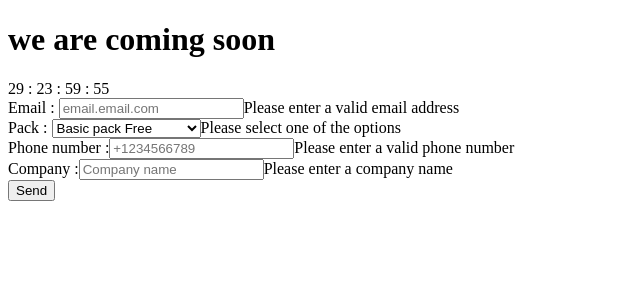
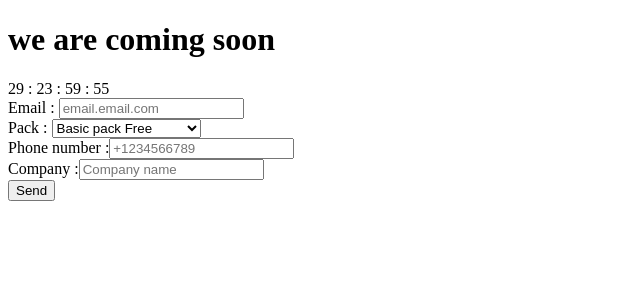
Before and after one commit to Hcmwebs/officelite-coming-soon-site, a React (Vite) app: page / in a window 1280 px wide. Shown: the top 300 px of the page, without its empty margins (0-640 px from the left). Built offline with nearby package versions, Linux system fonts and the light colour scheme.

Commit message:
continued working on the Form

```diff
--- a/src/components/Form.jsx
+++ b/src/components/Form.jsx
@@ -1,10 +1,13 @@
 import React, { useState } from 'react'
-import { FormInputs } from './index'
-
-const initialValues = { email: '', plan: '', phone: '', company: '' }
+import styled from 'styled-components'
 const Form = () => {
-	const [values, setValues] = useState(initialValues)
-	const [error, setError] = useState(true)
+	const [values, setValues] = useState({
+		email: '',
+		plan: '',
+		phone: '',
+		company: '',
+	})
+	const [error, setError] = useState(false)
 	const [companies, setCompanies] = useState([])
 
 	const handleChange = (e) => {
@@ -14,72 +17,81 @@ const Form = () => {
 	}
 	const handleSubmit = (e) => {
 		e.preventDefault()
-		// if (values.email && values.pack && values.phone && values.company) {
-		// 	setError(false)
-		// 	const newCompany = { ...values, id: new Date().getTime().toString() }
-		// 	setCompanies([...companies, newCompany])
-		// 	setValues({ email: '', plan: '', phone: '', company: '' })
-		// }
-		// setError(true)
+
+		if (values.email && values.pack && values.phone && values.company) {
+			setError(false)
+			const newCompany = { ...values, id: new Date().getTime().toString() }
+			setCompanies([...companies, newCompany])
+			setValues({ email: '', plan: '', phone: '', company: '' })
+		}
+		setError(true)
 	}
 
-	console.log(values)
 	return (
 		<>
-			<form onSubmit={handleSubmit}>
-				<FormInputs onChange={handleChange} value={values.name} error={error} />
-
-				{/* <div className='form-group'>
+			<StyledForm onSubmit={handleSubmit}>
+				<div className='form-group'>
 					<label htmlFor='email'>Email : </label>
 					<input
 						type='email'
 						name='email'
 						id='email'
 						placeholder='email.email.com'
-						values = {values.name}
+						value={values.email}
 						onChange={handleChange}
 						required
 					/>
-					{error && <span>Please enter a valid email address </span>}
+					{error && (
+						<span className='error'>Please enter a valid email address </span>
+					)}
 				</div>
 				<div className='form-group'>
 					<label htmlFor='pack'>Pack : </label>
-					<select name='pack' id='pack' onChange={handleChange}>
-						required
+					<select
+						name='pack'
+						id='pack'
+						value={values.pack}
+						onChange={handleChange}
+						required>
 						<option value='Basic pack free'>Basic pack Free</option>
 						<option value='Pro Pack $9.99'>Pro Pack $9.99</option>
 						<option value='Ultimate Pack $19.99'>Ultimate Pack $19.99</option>
 					</select>
-					{error && <span>Please select one of the options</span>}
+					{error && (
+						<span className='error'>Please select one of the options</span>
+					)}
 				</div>
 				<div className='form-group'>
 					<label htmlFor='phone'>Phone number :</label>
 					<input
 						type='text'
+						id='phone'
+						name='phone'
 						placeholder='+1234566789'
-						name='phone'
-						values = {values.name}
+						value={values.phone}
 						onChange={handleChange}
 						required
-						id='phone'
 					/>
-					{error && <span>Please enter a valid phone number</span>}
+					{error && (
+						<span className='error'>Please enter a valid phone number</span>
+					)}
 				</div>
 				<div className='form-group'>
 					<label htmlFor='company'>Company :</label>
 					<input
 						name='company'
+						id='company'
 						type='text'
 						placeholder='Company name'
-						values = {values.name}
+						value={values.company}
 						onChange={handleChange}
 						required
-						id='company'
 					/>
-					{error && <span>Please enter a company name</span>}
-				</div> */}
+					{error && <span className='error'>Please enter a company name</span>}
+				</div>
+
 				<button className='submit'>Send</button>
-			</form>
+			</StyledForm>
 			<div>
 				{companies.map((newCompany) => {
 					const { id, company, phone, pack, email } = newCompany
@@ -97,4 +109,15 @@ const Form = () => {
 	)
 }
 
+const StyledForm = styled.form`
+	input[invalid] ~ span {
+		display: block;
+	}
+	span {
+		color: red;
+		font-size: 12px;
+		display: none;
+	}
+`
+
 export default Form
--- a/src/components/FormInputs.jsx
+++ /dev/null
@@ -1,56 +0,0 @@
-import React from 'react'
-
-const FormInputs = ({ handleChange,error }) => {
-	return (
-		<>
-			<div className='form-group'>
-				<label htmlFor='email'>Email : </label>
-				<input
-					type='email'
-					name='email'
-					id='email'
-					placeholder='email.email.com'
-					onChange={handleChange}
-					required
-				/>
-				{error && <span>Please enter a valid email address </span>}
-			</div>
-			<div className='form-group'>
-				<label htmlFor='pack'>Pack : </label>
-				<select name='pack' id='pack' onChange={handleChange}>
-					required
-					<option value='Basic pack free'>Basic pack Free</option>
-					<option value='Pro Pack $9.99'>Pro Pack $9.99</option>
-					<option value='Ultimate Pack $19.99'>Ultimate Pack $19.99</option>
-				</select>
-				{error && <span>Please select one of the options</span>}
-			</div>
-			<div className='form-group'>
-				<label htmlFor='phone'>Phone number :</label>
-				<input
-					type='text'
-					placeholder='+1234566789'
-					name='phone'
-					onChange={handleChange}
-					required
-					id='phone'
-				/>
-				{error && <span>Please enter a valid phone number</span>}
-			</div>
-			<div className='form-group'>
-				<label htmlFor='company'>Company :</label>
-				<input
-					name='company'
-					type='text'
-					placeholder='Company name'
-					onChange={handleChange}
-					required
-					id='company'
-				/>
-				{error && <span>Please enter a company name</span>}
-			</div>
-		</>
-	)
-}
-
-export default FormInputs
--- a/src/components/index.jsx
+++ b/src/components/index.jsx
@@ -1,5 +1,4 @@
 import Timer from './Timer'
 import Form from './Form'
-import FormInputs from './FormInputs'
 
-export { Timer, Form, FormInputs }
+export { Timer, Form }
```
